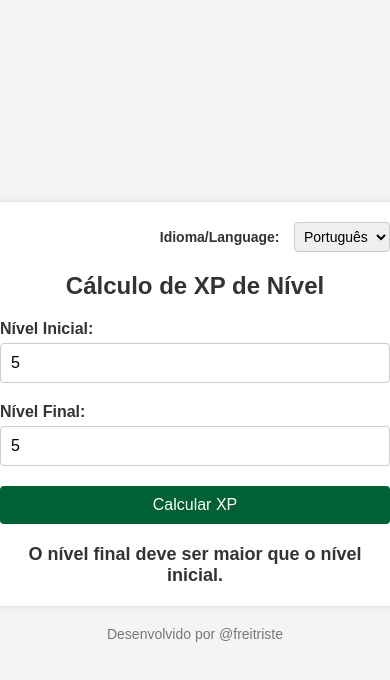
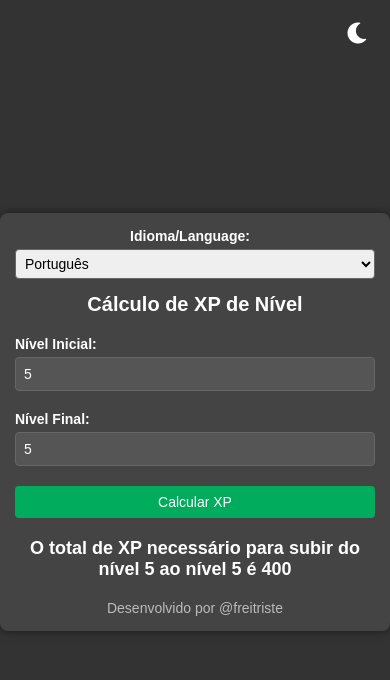
Before and after one commit to freitriste/expcalc, a plain HTML site: page index.html in a window 390 px wide. Both pictures are taken after typing "5", "5" into the empty fields and a click on the button "Calcular XP". Drawn offline with Linux system fonts and the light colour scheme.

Commit message:
Dark mode!

```diff
--- a/index.html
+++ b/index.html
@@ -1,12 +1,13 @@
 <!DOCTYPE html>
-<html lang="pt-BR">
+<html lang="pt">
 <head>
     <meta charset="UTF-8">
     <meta name="viewport" content="width=device-width, initial-scale=1.0">
-    <title>Cálculo de XP de Nível</title>
+    <title id="title">Cálculo de XP de Nível</title>
     <link rel="stylesheet" href="styles.css">
+    <link rel="stylesheet" href="https://cdnjs.cloudflare.com/ajax/libs/font-awesome/6.0.0-beta3/css/all.min.css"> <!-- Adiciona Font Awesome -->
 </head>
-<body>
+<body class="dark-mode">
     <div class="container">
         <div class="language-selector">
             <label for="language">Idioma/Language:</label>
@@ -16,23 +17,28 @@
             </select>
         </div>
 
+        <div class="mode-toggle">
+            <i id="toggleMode" class="fas fa-moon"></i> <!-- Ícone de lua -->
+        </div>
+
         <h1 id="title">Cálculo de XP de Nível</h1>
+
         <form id="xpForm">
-            <label for="nivelInicial" class="label-nivelInicial">Nível Inicial:</label>
+            <label class="label-nivelInicial" for="nivelInicial">Nível Inicial:</label>
             <input type="number" id="nivelInicial" name="nivelInicial" min="1" max="150" required>
 
-            <label for="nivelFinal" class="label-nivelFinal">Nível Final:</label>
+            <label class="label-nivelFinal" for="nivelFinal">Nível Final:</label>
             <input type="number" id="nivelFinal" name="nivelFinal" min="1" max="150" required>
 
             <button type="submit" id="calculateButton">Calcular XP</button>
         </form>
 
         <div id="resultado"></div>
+
+        <footer>
+            <p id="credits">Desenvolvido por [Seu Nome] com a ajuda do ChatGPT</p>
+        </footer>
     </div>
-
-    <footer>
-        <p id="credits">Desenvolvido por @freitriste</p>
-    </footer>
 
     <script src="script.js"></script>
 </body>
--- a/script.js
+++ b/script.js
@@ -1,6 +1,4 @@
-document.getElementById("xpForm").addEventListener("submit", function(event) {
-    event.preventDefault();
-
+document.addEventListener("DOMContentLoaded", function() {
     const xp_values = [
         0, 100, 200, 300, 400, 500, 600, 700, 800, 900,
         1000, 1100, 1200, 1300, 1400, 1500, 1600, 1700, 1800, 1900,
@@ -19,44 +17,70 @@ document.getElementById("xpForm").addEventListener("submit", function(event) {
         140000000, 145000000, 150000000, 155000000, 160000000, 165000000, 170000000, 175000000, 180000000, 185000000
     ];
 
-    const nivelInicial = parseInt(document.getElementById("nivelInicial").value);
-    const nivelFinal = parseInt(document.getElementById("nivelFinal").value);
+    const form = document.getElementById("xpForm");
+    const resultado = document.getElementById("resultado");
+    const languageSelector = document.getElementById("language");
+    const toggleModeButton = document.getElementById("toggleMode");
 
-    if (nivelFinal <= nivelInicial) {
-        document.getElementById("resultado").textContent = language === 'pt' ? "O nível final deve ser maior que o nível inicial." : "The final level must be higher than the initial level.";
-        return;
+    // Função para formatar números com separador de milhar
+    function formatNumber(number) {
+        return number.toLocaleString();
     }
 
-    let totalXp = 0;
-    for (let i = nivelInicial; i < nivelFinal; i++) {
-        totalXp += xp_values[i];
+    // Função para calcular XP
+    function calculaXP(nivelInicial, nivelFinal) {
+        let totalXP = 0;
+        for (let i = nivelInicial; i <= nivelFinal - 1; i++) {
+            totalXP += xp_values[i];
+        }
+        return totalXP;
     }
 
-    // Formatar o número de XP com separadores de milhares
-    const formattedXp = totalXp.toLocaleString(language === 'pt' ? 'pt-BR' : 'en-US');
+    // Função para atualizar o idioma
+    function updateLanguage() {
+        const language = languageSelector.value;
+        if (language === "pt") {
+            document.getElementById("title").textContent = "Cálculo de XP de Nível";
+            document.querySelector(".label-nivelInicial").textContent = "Nível Inicial:";
+            document.querySelector(".label-nivelFinal").textContent = "Nível Final:";
+            document.getElementById("calculateButton").textContent = "Calcular XP";
+            document.getElementById("credits").textContent = "Desenvolvido por @freitriste";
+            document.getElementById("toggleMode").className = "fas fa-moon"; // Ícone da lua
+        } else if (language === "en") {
+            document.getElementById("title").textContent = "XP Level Calculation";
+            document.querySelector(".label-nivelInicial").textContent = "Initial Level:";
+            document.querySelector(".label-nivelFinal").textContent = "Final Level:";
+            document.getElementById("calculateButton").textContent = "Calculate XP";
+            document.getElementById("credits").textContent = "Developed by @freitriste";
+            document.getElementById("toggleMode").className = "fas fa-moon"; // Ícone da lua
+        }
+    }
 
-    document.getElementById("resultado").textContent = language === 'pt'
-        ? `O total de XP necessário para subir do nível ${nivelInicial} ao nível ${nivelFinal} é ${formattedXp}.`
-        : `The total XP required to go from level ${nivelInicial} to level ${nivelFinal} is ${formattedXp}.`;
-});
+    // Função para alternar entre modos
+    function toggleMode() {
+        document.body.classList.toggle("light-mode");
+        if (document.body.classList.contains("light-mode")) {
+            toggleModeButton.className = "fas fa-sun"; // Ícone do sol
+        } else {
+            toggleModeButton.className = "fas fa-moon"; // Ícone da lua
+        }
+    }
 
-const languageSelector = document.getElementById("language");
-let language = languageSelector.value;
+    // Evento de envio do formulário
+    form.addEventListener("submit", function(event) {
+        event.preventDefault();
+        const nivelInicial = parseInt(document.getElementById("nivelInicial").value) - 1;
+        const nivelFinal = parseInt(document.getElementById("nivelFinal").value);
+        const totalXP = calculaXP(nivelInicial, nivelFinal);
+        resultado.textContent = `O total de XP necessário para subir do nível ${nivelInicial + 1} ao nível ${nivelFinal} é ${formatNumber(totalXP)}`;
+    });
 
-languageSelector.addEventListener("change", function() {
-    language = this.value;
+    // Evento de mudança de idioma
+    languageSelector.addEventListener("change", updateLanguage);
+
+    // Evento de alternância de modo
+    toggleModeButton.addEventListener("click", toggleMode);
+
+    // Inicializa o idioma
     updateLanguage();
 });
-
-function updateLanguage() {
-    document.getElementById("title").textContent = language === 'pt' ? "Cálculo de XP de Nível" : "Level XP Calculator";
-    document.querySelector(".label-nivelInicial").textContent = language === 'pt' ? "Nível Inicial:" : "Initial Level:";
-    document.querySelector(".label-nivelFinal").textContent = language === 'pt' ? "Nível Final:" : "Final Level:";
-    document.getElementById("calculateButton").textContent = language === 'pt' ? "Calcular XP" : "Calculate XP";
-    document.getElementById("credits").textContent = language === 'pt'
-        ? "Desenvolvido por @freitriste"
-        : "Developed by @freitriste";
-}
-
-// Chame a função para definir o idioma inicial
-updateLanguage();
--- a/styles.css
+++ b/styles.css
@@ -1,31 +1,35 @@
 /* Estilo geral para a página */
 body {
     font-family: Arial, sans-serif;
-    background-color: #f4f4f4;
+    background-color: #333; /* Cor de fundo padrão para modo noturno */
+    color: #fff; /* Cor do texto padrão para modo noturno */
     margin: 0;
     padding: 0;
     display: flex;
     justify-content: center;
     align-items: center;
     height: 100vh;
-    color: #333;
     flex-direction: column;
+    transition: background-color 0.3s, color 0.3s;
 }
 
+/* Container */
 .container {
-    background-color: #fff;
+    background-color: #444; /* Cor de fundo do contêiner para modo noturno */
     padding: 20px;
     border-radius: 8px;
-    box-shadow: 0 0 10px rgba(0, 0, 0, 0.1);
+    box-shadow: 0 0 10px rgba(0, 0, 0, 0.5);
     max-width: 400px;
     width: 100%;
+    box-sizing: border-box; /* Garante que o padding não aumente a largura total */
 }
 
+/* Cabeçalho e Título */
 h1 {
     text-align: center;
     font-size: 24px;
     margin-bottom: 20px;
-    color: #333;
+    color: #fff; /* Cor do texto do título para modo noturno */
 }
 
 /* Estilo para o formulário */
@@ -37,18 +41,21 @@ form {
 label {
     font-weight: bold;
     margin-bottom: 5px;
+    font-size: 16px;
 }
 
 input[type="number"] {
     padding: 10px;
     margin-bottom: 20px;
-    border: 1px solid #ccc;
+    border: 1px solid #666; /* Cor da borda para modo noturno */
     border-radius: 4px;
     font-size: 16px;
+    background-color: #555; /* Cor de fundo dos inputs para modo noturno */
+    color: #fff; /* Cor do texto dos inputs para modo noturno */
 }
 
 button[type="submit"] {
-    background-color: #016134;
+    background-color: #01ad5d;
     color: #fff;
     padding: 10px;
     border: none;
@@ -59,7 +66,7 @@ button[type="submit"] {
 }
 
 button[type="submit"]:hover {
-    background-color: #14d454;
+    background-color: #016134;
 }
 
 /* Estilo para o resultado */
@@ -83,7 +90,7 @@ button[type="submit"]:hover {
 
 select {
     padding: 5px;
-    border: 1px solid #ccc;
+    border: 1px solid #666; /* Cor da borda para modo noturno */
     border-radius: 4px;
     font-size: 14px;
 }
@@ -93,10 +100,99 @@ footer {
     margin-top: 20px;
     text-align: center;
     font-size: 14px;
-    color: #777;
+    color: #bbb; /* Cor do texto do rodapé para modo noturno */
     width: 100%; /* Garante que o rodapé ocupe toda a largura do contêiner */
 }
 
 footer p {
     margin: 0;
 }
+
+/* Estilo para o botão de alternância de modo */
+.mode-toggle {
+    position: absolute;
+    top: 20px;
+    right: 20px;
+    font-size: 24px;
+    cursor: pointer;
+    color: #fff;
+    transition: color 0.3s;
+}
+
+.mode-toggle .fa-sun {
+    display: none; /* Oculta o ícone do sol por padrão */
+}
+
+/* Estilo para o modo claro */
+.light-mode {
+    background-color: #f4f4f4;
+    color: #333;
+}
+
+.light-mode .container {
+    background-color: #fff;
+    box-shadow: 0 0 10px rgba(0, 0, 0, 0.1);
+}
+
+.light-mode h1 {
+    color: #333;
+}
+
+.light-mode input[type="number"] {
+    background-color: #fff;
+    color: #333;
+    border: 1px solid #ccc;
+}
+
+.light-mode button[type="submit"] {
+    background-color: #007bff;
+}
+
+.light-mode footer {
+    color: #777;
+}
+
+.light-mode .mode-toggle .fa-moon {
+    display: none; /* Oculta o ícone da lua no modo claro */
+}
+
+.light-mode .mode-toggle .fa-sun {
+    display: inline; /* Mostra o ícone do sol no modo claro */
+}
+
+/* Responsividade */
+@media (max-width: 600px) {
+    .container {
+        padding: 15px;
+    }
+
+    h1 {
+        font-size: 20px;
+    }
+
+    label, input[type="number"], button[type="submit"] {
+        font-size: 14px;
+    }
+
+    input[type="number"] {
+        padding: 8px;
+    }
+
+    button[type="submit"] {
+        padding: 8px;
+    }
+
+    .language-selector {
+        text-align: center;
+        margin-bottom: 10px;
+    }
+
+    .language-selector label {
+        display: block;
+        margin-bottom: 5px;
+    }
+
+    select {
+        width: 100%;
+    }
+}
```
